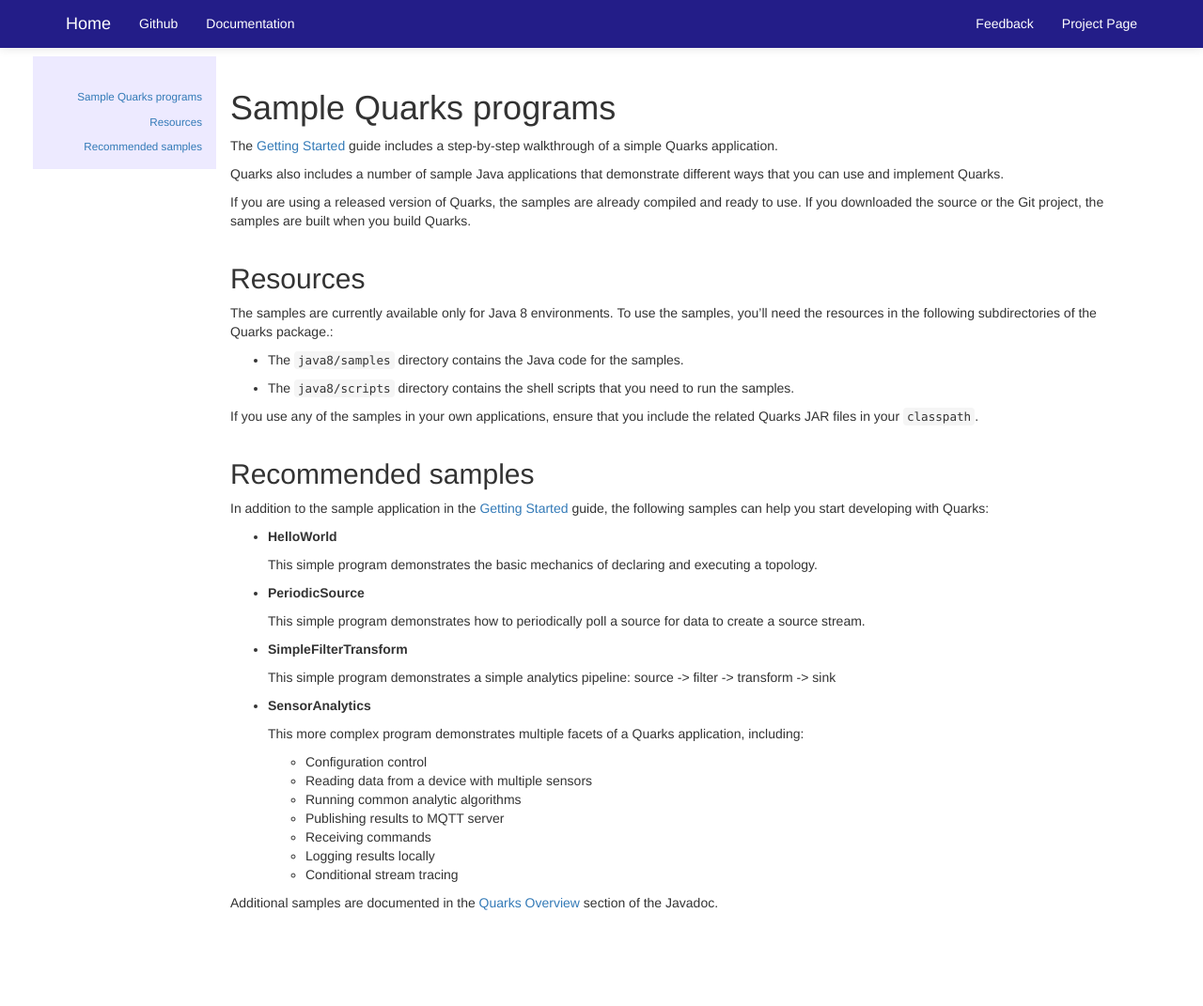
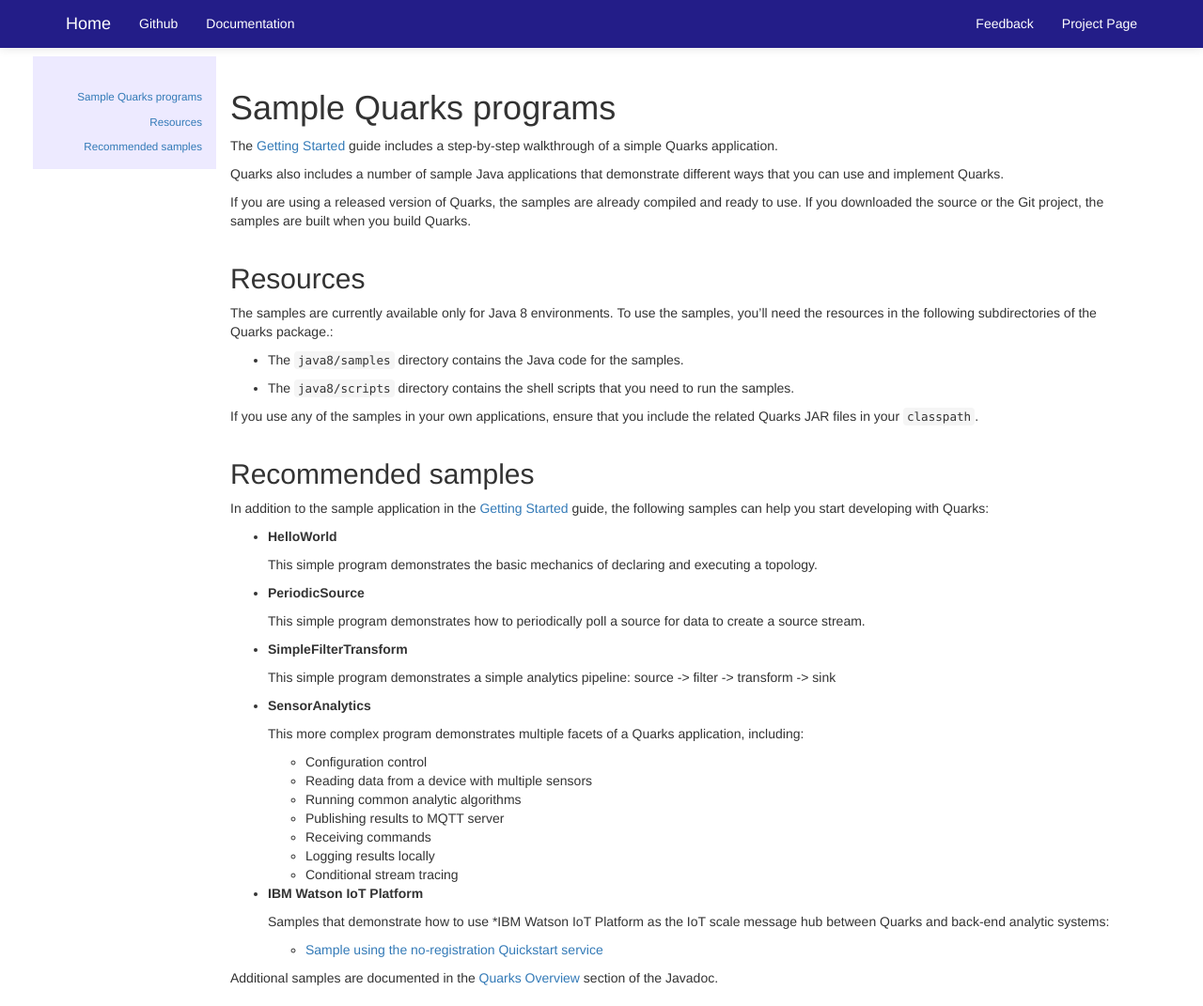
Before and after one commit to quarks-edge/quarks.documentation, a Jekyll site: the page built from docs/quarks/samples.md, in a window 1280 px wide and 1071 px high. Shown: the whole window at 94% size. Built offline with Jekyll 4.4.1, drawn with Linux system fonts in a browser that asks for light colours; nearby versions of some CDN libraries.

Commit message:
Add a link to the Quickstart IoT sample

```diff
--- a/docs/quarks/samples.md
+++ b/docs/quarks/samples.md
@@ -49,5 +49,11 @@
   * Logging results locally
   * Conditional stream tracing
 
+* **IBM Watson IoT Platform**
+
+   Samples that demonstrate how to use *IBM Watson IoT Platform as the IoT scale message hub between Quarks and back-end analytic systems:
+
+   * [Sample using the no-registration Quickstart service](../iotf/quickstart)
+
 
 Additional samples are documented in the [Quarks Overview](http://quarks-edge.github.io/quarks/docs/javadoc/overview-summary.html#overview.description) section of the Javadoc.
```
